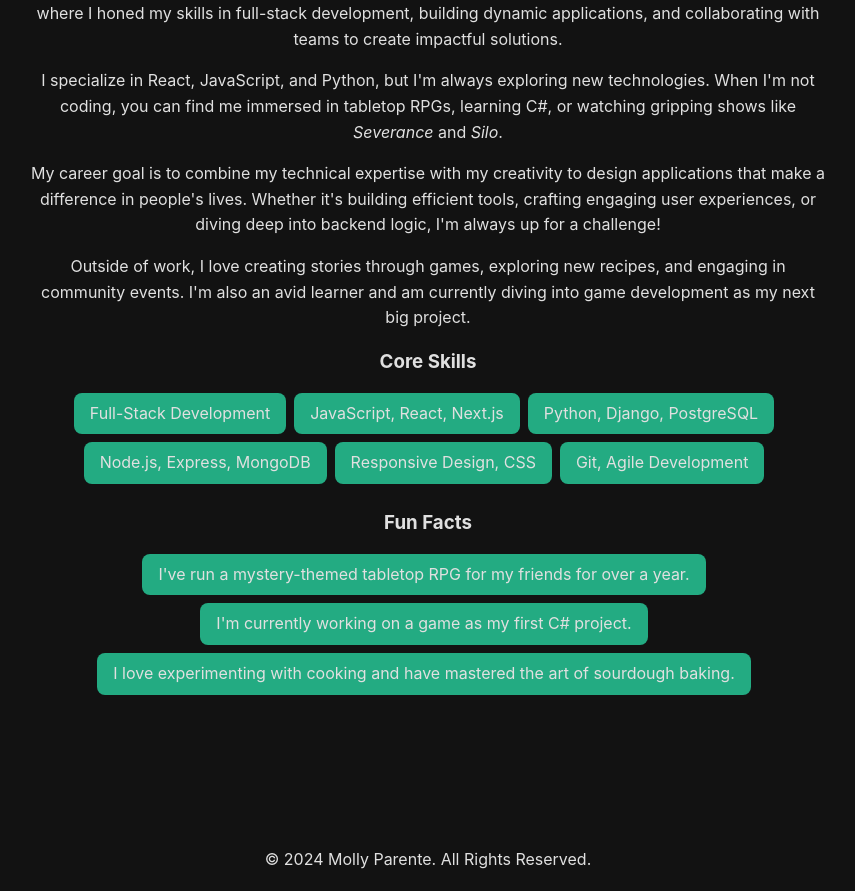
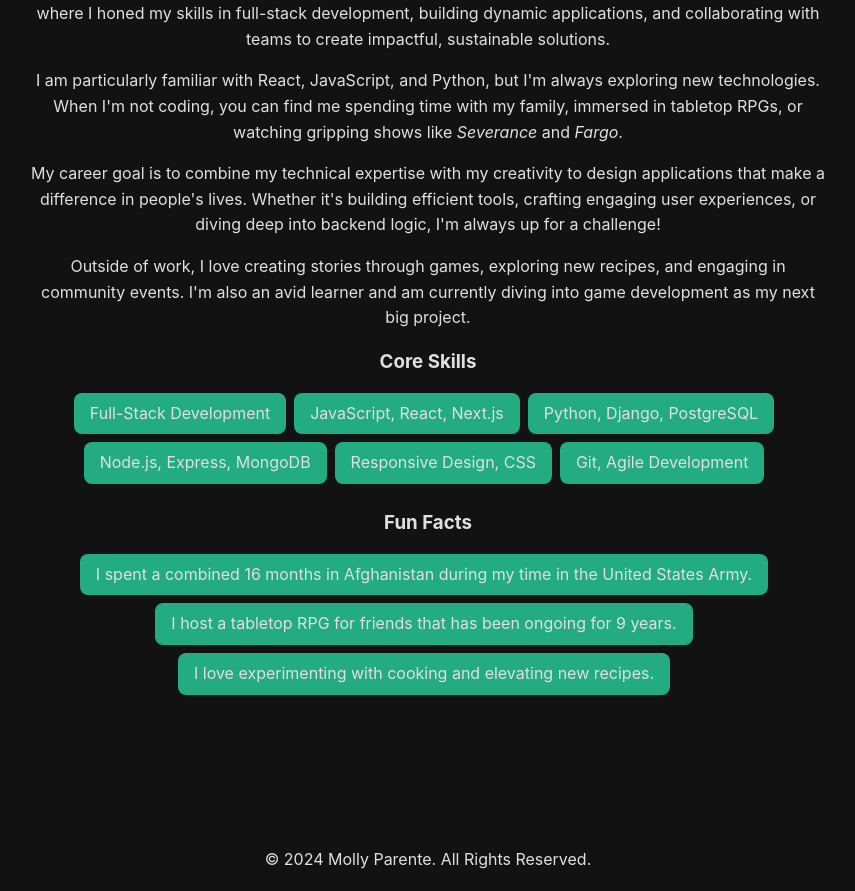
Before and after one commit to mparente88/mparente88.github.io, a Next.js app: page /about in a window 1280 px wide. Shown: the part 448-1339 px from the top of the page, without its empty margins (212-1067 px from the left). Built offline with nearby package versions, Linux system fonts and the light colour scheme.

Commit message:
corrected Jeremy Taubman's title

```diff
--- a/components/About.js
+++ b/components/About.js
@@ -7,9 +7,9 @@ export default function About() {
         <Image src="/profile-placeholder.png" alt="Profile" width={150} height={150} className="profile-img" />
         <div className="about-details">
           <h2>About Me</h2>
-          <p>Hi! I&apos;m Molly, a software engineer with a background in teaching and a passion for solving complex problems. I recently graduated from General Assembly&apos;s Software Engineering Immersive program, where I honed my skills in full-stack development, building dynamic applications, and collaborating with teams to create impactful solutions.</p>
+          <p>Hi! I&apos;m Molly, a software engineer with a background in teaching and a passion for solving complex problems. I recently graduated from General Assembly&apos;s Software Engineering Immersive program, where I honed my skills in full-stack development, building dynamic applications, and collaborating with teams to create impactful, sustainable solutions.</p>
           <p>
-            I specialize in React, JavaScript, and Python, but I&apos;m always exploring new technologies. When I&apos;m not coding, you can find me immersed in tabletop RPGs, learning C#, or watching gripping shows like <em>Severance</em> and <em>Silo</em>.
+            I am particularly familiar with React, JavaScript, and Python, but I&apos;m always exploring new technologies. When I&apos;m not coding, you can find me spending time with my family, immersed in tabletop RPGs, or watching gripping shows like <em>Severance</em> and <em>Fargo</em>.
           </p>
           <p>My career goal is to combine my technical expertise with my creativity to design applications that make a difference in people&apos;s lives. Whether it&apos;s building efficient tools, crafting engaging user experiences, or diving deep into backend logic, I&apos;m always up for a challenge!</p>
           <p>Outside of work, I love creating stories through games, exploring new recipes, and engaging in community events. I&apos;m also an avid learner and am currently diving into game development as my next big project.</p>
@@ -24,9 +24,9 @@ export default function About() {
           </ul>
           <h3>Fun Facts</h3>
           <ul className="fun-facts">
-            <li>I&apos;ve run a mystery-themed tabletop RPG for my friends for over a year.</li>
-            <li>I&apos;m currently working on a game as my first C# project.</li>
-            <li>I love experimenting with cooking and have mastered the art of sourdough baking.</li>
+            <li>I spent a combined 16 months in Afghanistan during my time in the United States Army.</li>
+            <li>I host a tabletop RPG for friends that has been ongoing for 9 years.</li>
+            <li>I love experimenting with cooking and elevating new recipes.</li>
           </ul>
         </div>
       </div>
--- a/components/Endorsements.js
+++ b/components/Endorsements.js
@@ -5,7 +5,7 @@ export default function Endorsements() {
   const endorsements = [
     {
       name: "Jeremy Taubman",
-      title: "Full-Stack Web Developer",
+      title: "Senior Software Engineer",
       feedback: "I cannot recommend her enough for any position in tech. Do not miss the chance to have someone this strong working on your side.",
     },
     {
```
